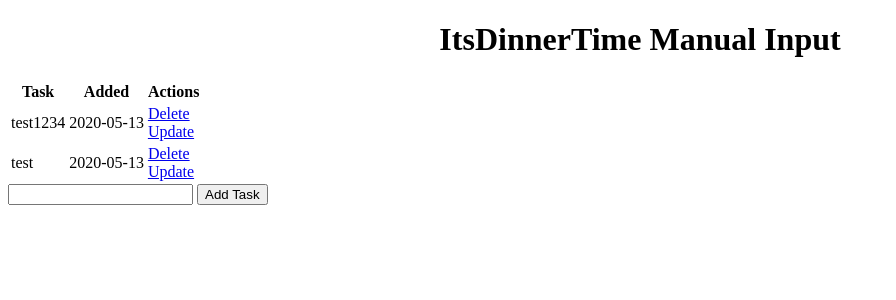
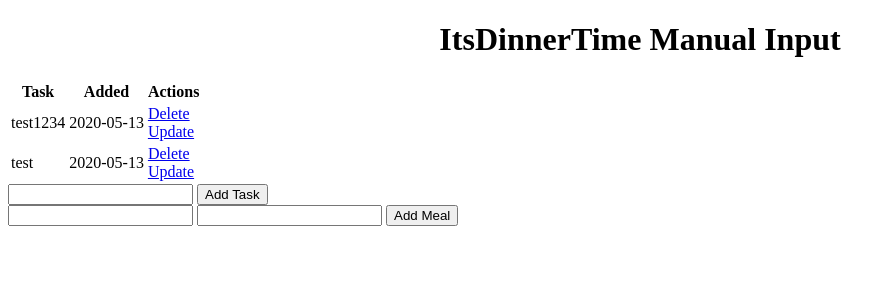
Before and after one commit to ZovcIfzm/ItsDinnerTime, a Flask app: page / in a window 1280 px wide. Shown: the top 300 px of the page, without its empty margins (0-896 px from the left). Run offline with Flask 2, Linux system fonts and the light colour scheme; data comes from the database, SQL or seed files in the repository.

Commit message:
last commit on backend for a while
added a form and some api stuff

```diff
--- a/Backend/app.py
+++ b/Backend/app.py
@@ -9,7 +9,7 @@ db = SQLAlchemy(app)
 class MealEntry(db.Model):
     id = db.Column(db.Integer, primary_key=True)
     course = db.Column(db.String(50), nullable=False)
-    lunchOrDinner = db.Column(db.String(10), nullable=False)
+    mealtime = db.Column(db.Integer, default=-1)
     date = db.Column(db.String(10), nullable=False)
 
 class Todo(db.Model):
@@ -24,14 +24,26 @@ class Todo(db.Model):
 def sendDinner():
     if request.method == 'POST':
         data = request.get_json()
+        new_meal = MealEntry()
+        new_meal.course = data['course']
+        new_meal.mealtime = data['mealtime']
+        new_meal.date = data['date']
+
+        db.session.add(new_meal)
+        db.session.commit()
+
+    elif request.method == 'GET':
+
+        meals = MealEntry.query.order_by(MealEntry.mealtime).all()
+        return jsonify({'meals': meals})
         #course = data['course']
         #mealtime = data['mealtime']
         #date = data['date']
-        post_info = json.dumps({
-            'course': data['course'],
-            'lunchOrDinner': data['mealtime'],
-            'date': data['date']
-        })
+        #post_info = json.dumps({
+        #    'course': data['course'],
+        #    'lunchOrDinner': data['mealtime'],
+        #    'date': data['date']
+        #})
 
 @app.route('/', methods=['POST', 'GET'])
 def index():
--- a/Backend/templates/index.html
+++ b/Backend/templates/index.html
@@ -36,5 +36,13 @@
             <input type="submit" value="Add Task">
         </form>
     </div>
+
+    <div class="form">
+        <form action="/app/" method="POST">
+            <input type="text" course="content">
+            <input type="text" mealtime="content">
+            <input type="submit" value="Add Meal">
+        </form>
+    </div>
 </div>
 {% endblock %}
```
